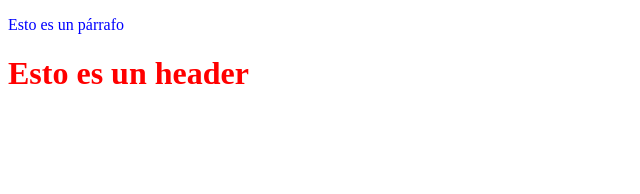
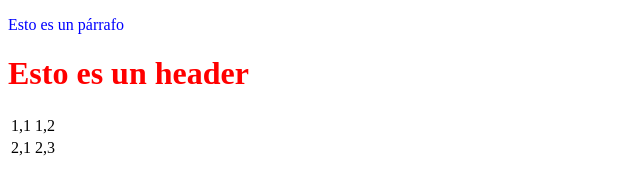
Before and after one commit to OmarPCode/TAREA4_PP, a plain HTML site: page index.html in a window 1280 px wide. Shown: the full height of the page, 0-640 px from the left. Drawn offline with Linux system fonts and the light colour scheme.

Commit message:
Paso 9.1

```diff
--- a/index.html
+++ b/index.html
@@ -8,6 +8,15 @@
 <body>
 <p>Esto es un párrafo</p>
 <h1>Esto es un header</h1>
-
+<table>
+    <tr>
+    <td>1,1</td>
+    <td>1,2</td>
+    </tr>
+    <tr>
+    <td>2,1</td>
+    <td>2,3</td>
+    </tr>
+    </table>
 </body>
 </html>
```
